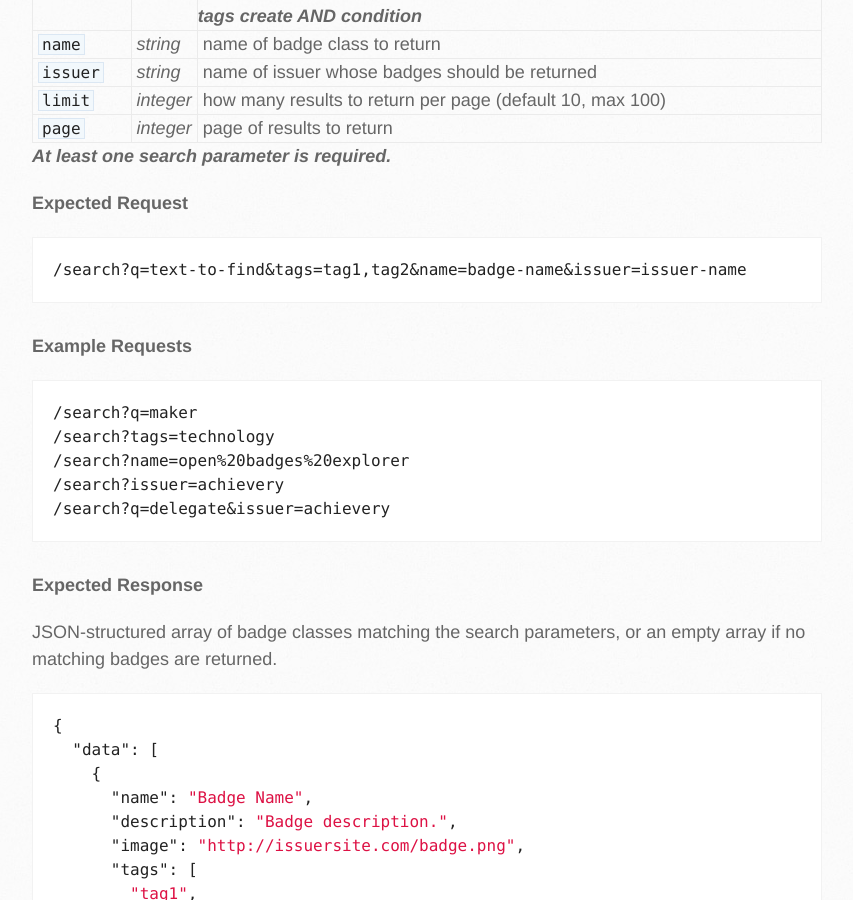
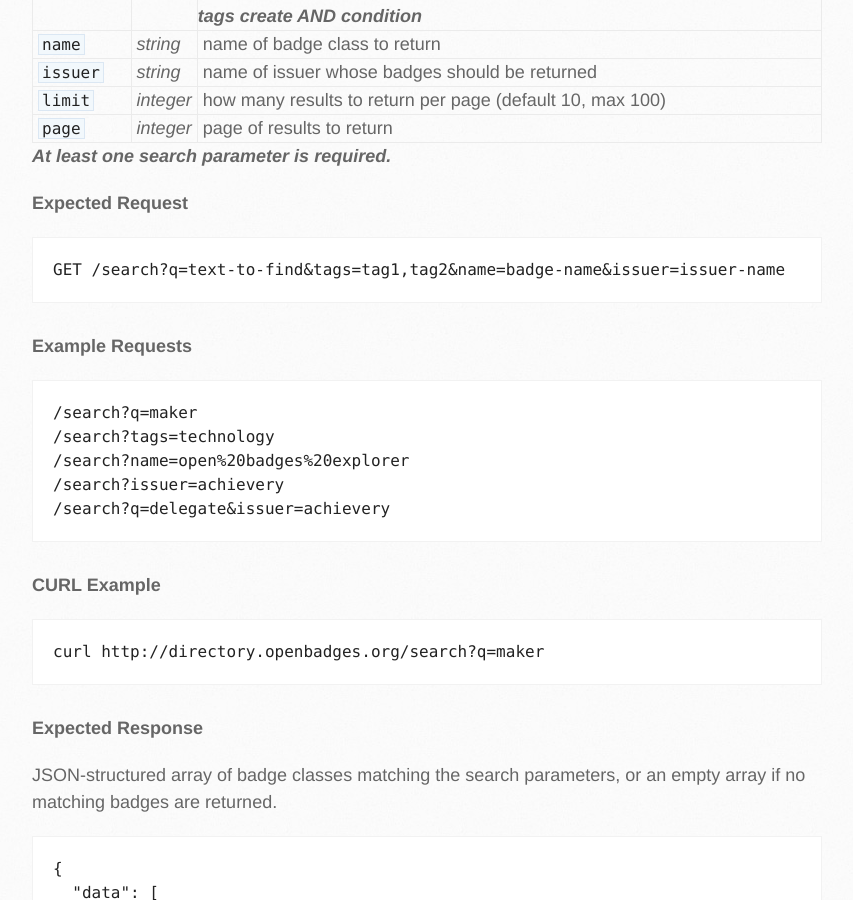
Before and after one commit to OpenWorksGroup/openbadges-directory, a Jekyll site: the page built from directory-api.markdown, in a window 1280 px wide and 900 px high, scrolled down 1569 px. Shown: the whole window, without its empty margins (138-991 px from the left). Built offline with Jekyll 4.4.1, drawn with Linux system fonts in a browser that asks for light colours; Markdown is read by kramdown in place of the engine named in the settings; some of the changed text lies outside the part shown.

Commit message:
Update directory-api.markdown

```diff
--- a/directory-api.markdown
+++ b/directory-api.markdown
@@ -63,7 +63,7 @@ ___At least one search parameter is required.___
 __Expected Request__
 
 {% highlight text %}
-/search?q=text-to-find&tags=tag1,tag2&name=badge-name&issuer=issuer-name
+GET /search?q=text-to-find&tags=tag1,tag2&name=badge-name&issuer=issuer-name
 {% endhighlight %}
 
 __Example Requests__
@@ -74,6 +74,12 @@ __Example Requests__
 /search?name=open%20badges%20explorer
 /search?issuer=achievery
 /search?q=delegate&issuer=achievery
+{% endhighlight %}
+
+__CURL Example__
+
+{% highlight text %}
+curl http://directory.openbadges.org/search?q=maker
 {% endhighlight %}
 
 __Expected Response__
@@ -163,7 +169,13 @@ ___NONE___
 __Expected Request__
 
 {% highlight text %}
-/recent
+GET /recent
+{% endhighlight %}
+
+__CURL Example__
+
+{% highlight text %}
+curl http://directory.openbadges.org/recent
 {% endhighlight %}
 
 __Expected Response__
@@ -250,7 +262,7 @@ The encoded badge class location, appended to the Directory URL.
 __Expected Request__
 
 {% highlight text %}
-/http%3A%2F%2Fissuersite.com%2Fbadgeclass
+GET /http%3A%2F%2Fissuersite.com%2Fbadgeclass
 {% endhighlight %}
 
 __Expected Response__
@@ -338,8 +350,14 @@ ___Parameter not required.___
 __Expected Request__
 
 {% highlight text %}
-/tags
-/tags?limit=10
+GET /tags
+GET /tags?limit=10
+{% endhighlight %}
+
+__CURL Example__
+
+{% highlight text %}
+curl http://directory.openbadges.org/tags
 {% endhighlight %}
 
 __Expected Response__
```
